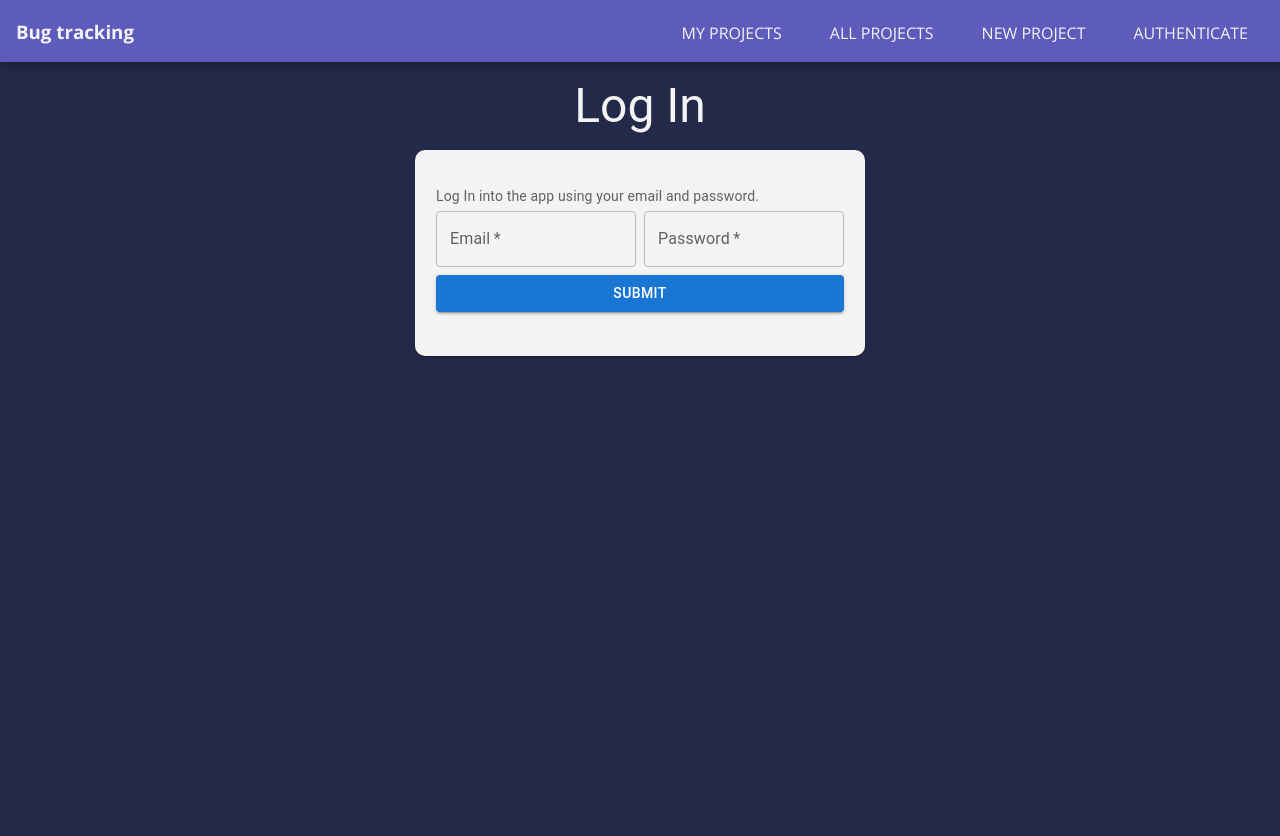
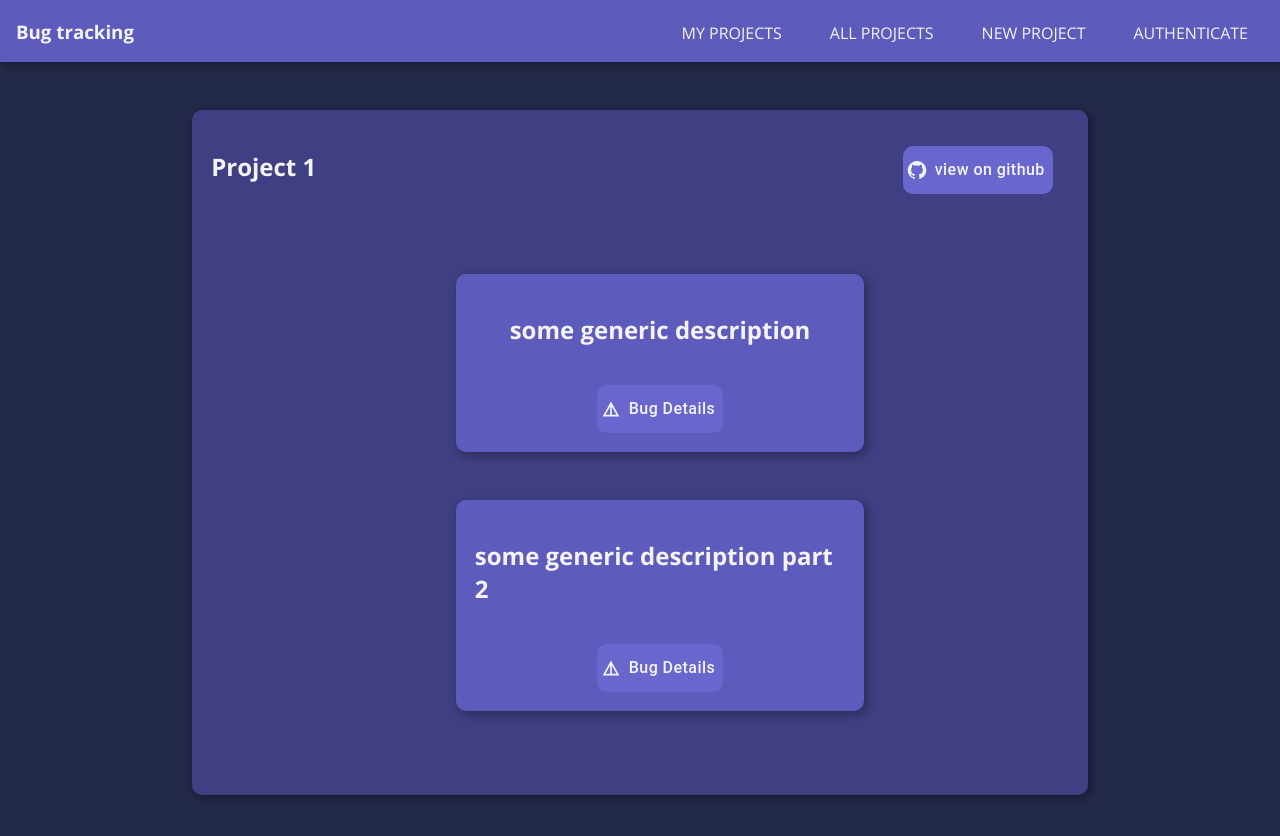
Before and after one commit to ovidiuterbea/proiectTW-bug-tracking, a React (Create React App) app in the folder frontend/: page /1/projects/1/bugs in a window 1280 px wide. Before the commit this address led to /. Shown: the top 836 px of the page. Before the commit the page ends 800 px from the top, so only its background shows below. Built offline with nearby package versions, Linux system fonts and the light colour scheme.

Commit message:
modified some items and added routing for the bug detail page

```diff
--- a/frontend/src/App.js
+++ b/frontend/src/App.js
@@ -10,7 +10,8 @@ import NewProject from "./projects/pages/NewProject";
 import Projects from "./projects/pages/Projects";
 import UserProjects from "./projects/pages/UserProjects";
 import NavLinks from "./shared/components/Navigation/NavLinks";
-import ProjectDetails from "./projects/pages/ProjectDetails";
+import ProjectBugs from "./bugs/pages/ProjectBugs";
+import BugDetails from "./bugs/pages/BugDetails";
 
 function App() {
   return (
@@ -30,8 +31,11 @@ function App() {
           <Route path='/:userId/projects' exact>
             <UserProjects />
           </Route>
-          <Route path='/:userId/projects/:projectId' exact>
-            <ProjectDetails />
+          <Route path='/:userId/projects/:projectId/bugs' exact>
+            <ProjectBugs />
+          </Route>
+          <Route path='/:userId/projects/:projectId/bugs/:bugId' exact>
+            <BugDetails />
           </Route>
           <Redirect to='/' />
         </Switch>
--- a/frontend/src/bugs/components/BugItem.css
+++ b/frontend/src/bugs/components/BugItem.css
@@ -7,11 +7,14 @@
   background-color: #5d5cbc;
   padding: 1.2rem;
   box-shadow: 3px 3px 10px 1px rgba(0, 0, 0, 0.3);
+  justify-content: center;
+  align-items: center;
 }
 
-.bug-item__buttons {
+.bug-item .bug-item__buttons {
   display: flex;
   justify-content: space-between;
+  gap: 8rem;
 }
 
 .bug-item .bug-item__description {
@@ -19,16 +22,11 @@
 }
 
 .bug-item .bug-item__description h2 {
-  justify-content: center;
-  align-items: center;
+  color: #f3f3f3;
 }
 
 a {
   text-decoration: none;
-}
-
-#projectName {
-  color: #f3f3f3;
 }
 
 #muibtn {
@@ -69,8 +67,3 @@ a {
   justify-content: center;
   align-items: center;
 }
-
-.project-item__buttons .project-item__link:hover {
-  box-shadow: inset 250px 0 0 0 #7c7ac2;
-  cursor: pointer;
-}
--- a/frontend/src/bugs/components/BugItem.js
+++ b/frontend/src/bugs/components/BugItem.js
@@ -1,23 +1,23 @@
 import React from "react";
 import { Link } from "react-router-dom";
-import GitHubIcon from "@mui/icons-material/GitHub";
-import BugReportIcon from "@mui/icons-material/BugReport";
-import VisibilityIcon from "@mui/icons-material/Visibility";
 import { Button } from "@mui/material";
+import DetailsIcon from "@mui/icons-material/Details";
+import { useParams } from "react-router";
 import "./BugItem.css";
 
 const BugItem = (props) => {
+  const projectId = useParams().projectId;
   return (
     <li className='bug-item'>
       <div className='bug-item__description'>
         <h2>{props.description}</h2>
       </div>
       <div className='bug-item__buttons'>
-        <a href={props.linkCommit}>
-          <Button id='muibtn' startIcon={<GitHubIcon />}>
-            View commit on github
+        <Link to={`/:userId/projects/${projectId}/bugs/${props.id}`}>
+          <Button id='muibtn' startIcon={<DetailsIcon />}>
+            Bug Details
           </Button>
-        </a>
+        </Link>
       </div>
     </li>
   );
--- /dev/null
+++ b/frontend/src/bugs/pages/BugDetails.js
@@ -0,0 +1,5 @@
+const BugDetails = (props) => {
+  return <h1>This is the bug details page!</h1>;
+};
+
+export default BugDetails;
--- a/frontend/src/projects/pages/ProjectDetails.js
+++ b/frontend/src/bugs/pages/ProjectBugs.js
@@ -1,5 +1,4 @@
-import { useParams } from "react-router-dom";
-import "./ProjectDetails.css";
+import "./ProjectBugs.css";
 import GitHubIcon from "@mui/icons-material/GitHub";
 import { Button } from "@mui/material";
 import BugList from "../../bugs/components/BugList";
@@ -35,7 +34,6 @@ const DUMMY_PROJECT = {
 };
 
 const ProjectDetails = (props) => {
-  const projectId = useParams().projectId;
   return (
     <li className='project-detail'>
       <div className='project-detail-container'>
--- a/frontend/src/projects/components/ProjectItem.js
+++ b/frontend/src/projects/components/ProjectItem.js
@@ -26,7 +26,7 @@ const ProjectItem = (props) => {
           </Link>
         )}
         {!props.isTester && (
-          <Link to={`/:userId/projects/${props.id}`}>
+          <Link to={`/:userId/projects/${props.id}/bugs`}>
             <Button id='muibtn' startIcon={<VisibilityIcon />}>
               view project details
             </Button>
```
Also changed, not shown: frontend/src/bugs/pages/ProjectBugs.css (renamed from frontend/src/projects/pages/ProjectDetails.css).
